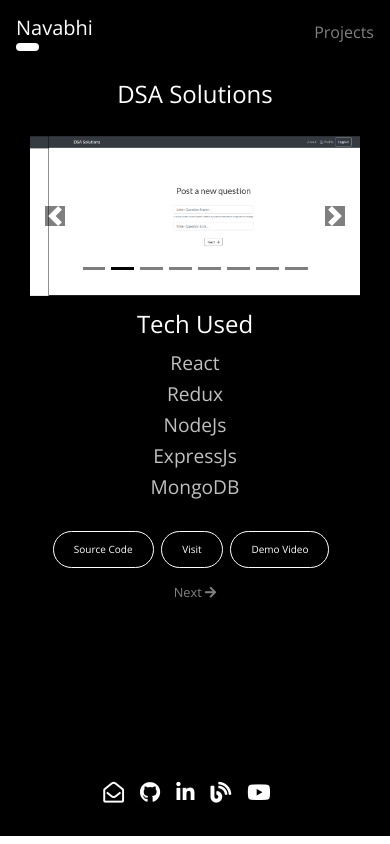
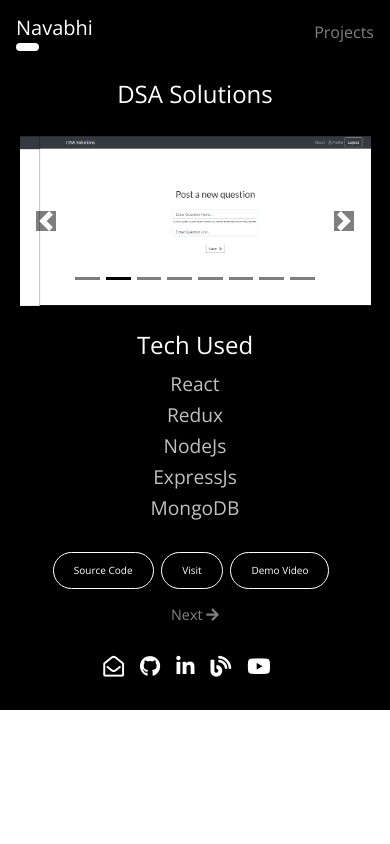
Before and after one commit to abhinvag/portfolio, a React (Create React App) app: page /project1 in a window 390 px wide. Built offline with nearby package versions, Linux system fonts and the light colour scheme; the HTML template or start-up script is replaced by a standard one.

Commit message:
css-fixes

```diff
--- a/src/css/Project.css
+++ b/src/css/Project.css
@@ -87,6 +87,7 @@
 .next-btn {
   color: grey;
   margin-top: 35px;
+  margin-bottom: 39px;
 }
 
 .next-btn:hover {
@@ -102,8 +103,8 @@
   }
 
   .carousel-div {
-    width: 330px;
-    margin-bottom: 4%;
+    width: 90vw;
+    margin-bottom: 7%;
     margin-left: auto;
     margin-right: auto;
   }
@@ -128,7 +129,8 @@
   }
 
   .next-btn {
-    font-size: 0.8rem;
+    font-size: 0.9rem;
     margin-top: 15px;
+    margin-bottom: 0;
   }
 }
--- a/src/css/Projects.css
+++ b/src/css/Projects.css
@@ -1,4 +1,3 @@
 .projects-div {
   background-color: black;
-  height: 81.5vh;
 }
```
